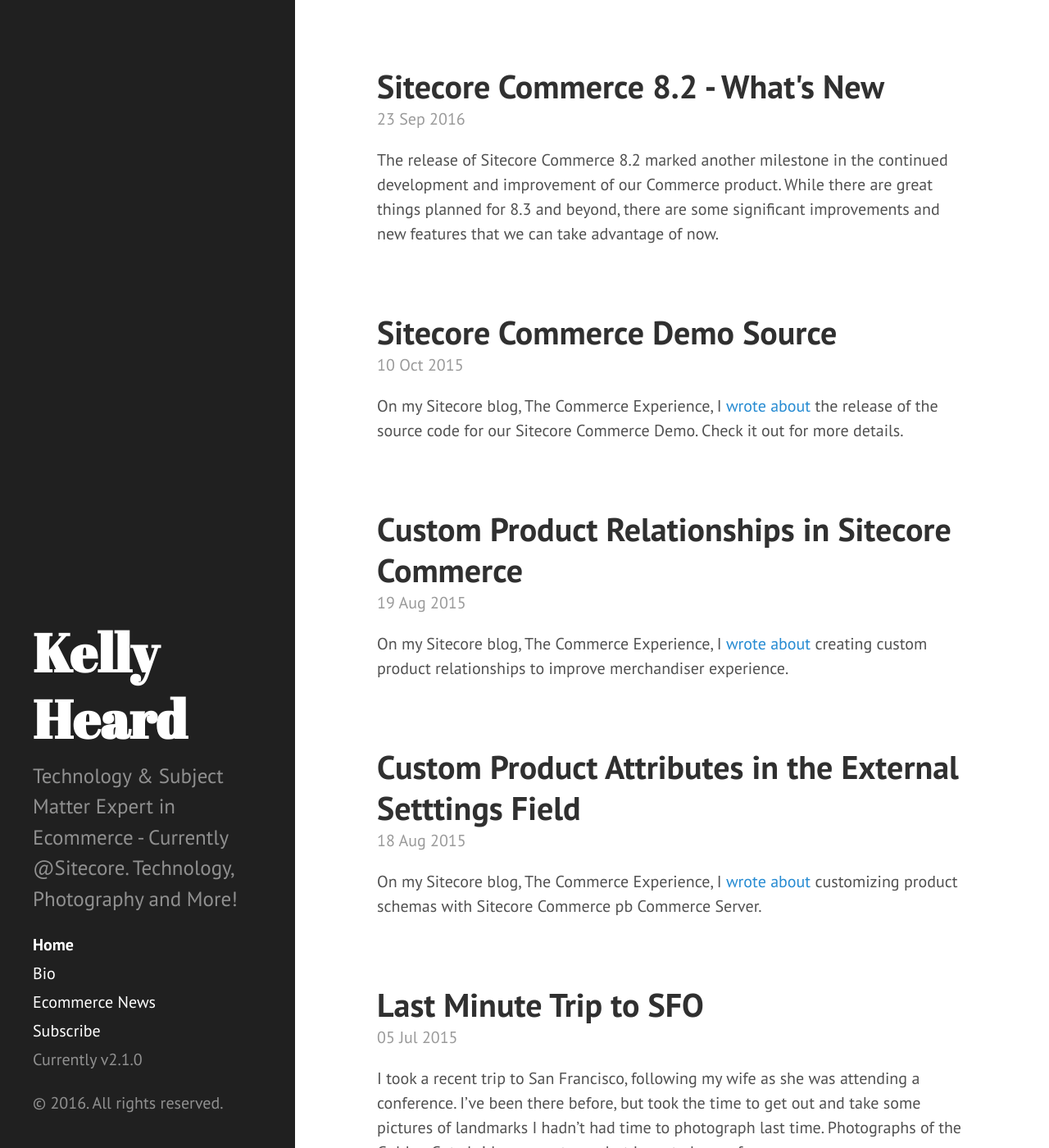
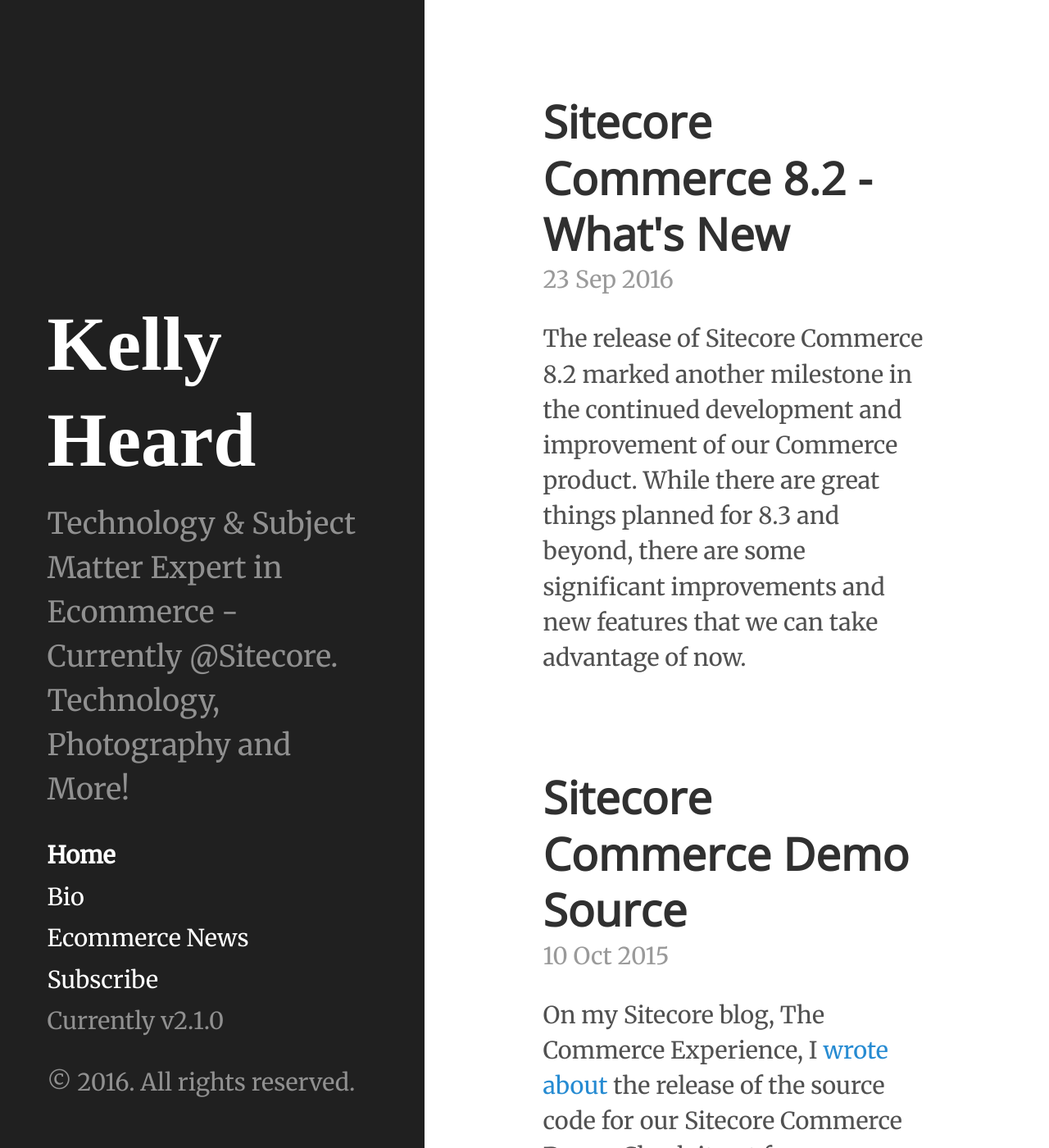
Before and after one commit to heardk/heardk.github.io, a Jekyll site: the page built from index.html, in a window 1280 px wide and 1400 px high. Shown: the whole window at 82% size. Built offline with Jekyll 4.4.1, drawn with Linux system fonts in a browser that asks for light colours; nearby versions of some CDN libraries; the list of posts is cut into pages by our own code; comment, search, counter and statistics services are not loaded.

Commit message:
updated styles

```diff
--- a/_includes/head.html
+++ b/_includes/head.html
@@ -19,7 +19,7 @@
   <link rel="stylesheet" href="{{ site.baseurl }}public/css/syntax.css">
   <link rel="stylesheet" href="{{ site.baseurl }}public/css/hyde.css">
   <link rel="stylesheet" href="{{ site.baseurl }}public/css/app.css">
-  <link rel="stylesheet" href="http://fonts.googleapis.com/css?family=PT+Sans:400,400italic,700|Abril+Fatface">
+  <link rel="stylesheet" href="https://fonts.googleapis.com/css?family=Merriweather|Open+Sans">
 
   <!-- RSS -->
   <link rel="alternate" type="application/rss+xml" title="RSS" href="/atom.xml">
--- a/public/css/hyde.css
+++ b/public/css/hyde.css
@@ -32,16 +32,16 @@
  */
 
 html {
-  font-family: "PT Sans", Helvetica, Arial, sans-serif;
+  font-family: "Merriweather", serif;
 }
 @media (min-width: 48em) {
   html {
-    font-size: 16px;
+    font-size: 1.5rem;
   }
 }
 @media (min-width: 58em) {
   html {
-    font-size: 20px;
+    font-size: 1.8rem;
   }
 }
 
--- a/public/css/poole.css
+++ b/public/css/poole.css
@@ -48,13 +48,13 @@
 }
 
 html {
-  font-family: "Helvetica Neue", Helvetica, Arial, sans-serif;
-  font-size: 16px;
+  font-family: "Merriweather", serif;
+  font-size: 1.5rem;
   line-height: 1.5;
 }
 @media (min-width: 38em) {
   html {
-    font-size: 20px;
+    font-size: 1.8rem;
   }
 }
 
@@ -76,19 +76,21 @@
 /* `:focus` is linked to `:hover` for basic accessibility */
 a:hover,
 a:focus {
-  text-decoration: underline;
+  /*text-decoration: underline;*/
+  color: #303030;
 }
 
 /* Headings */
 h1, h2, h3, h4, h5, h6 {
+  font-family: "Open Sans", sans-serif;
   margin-bottom: .5rem;
   font-weight: bold;
   line-height: 1.25;
   color: #313131;
-  text-rendering: optimizeLegibility;
+  text-rendering: geometricPrecision;
 }
 h1 {
-  font-size: 2rem;
+  font-size: 1.9rem;
 }
 h2 {
   margin-top: 1rem;
```
